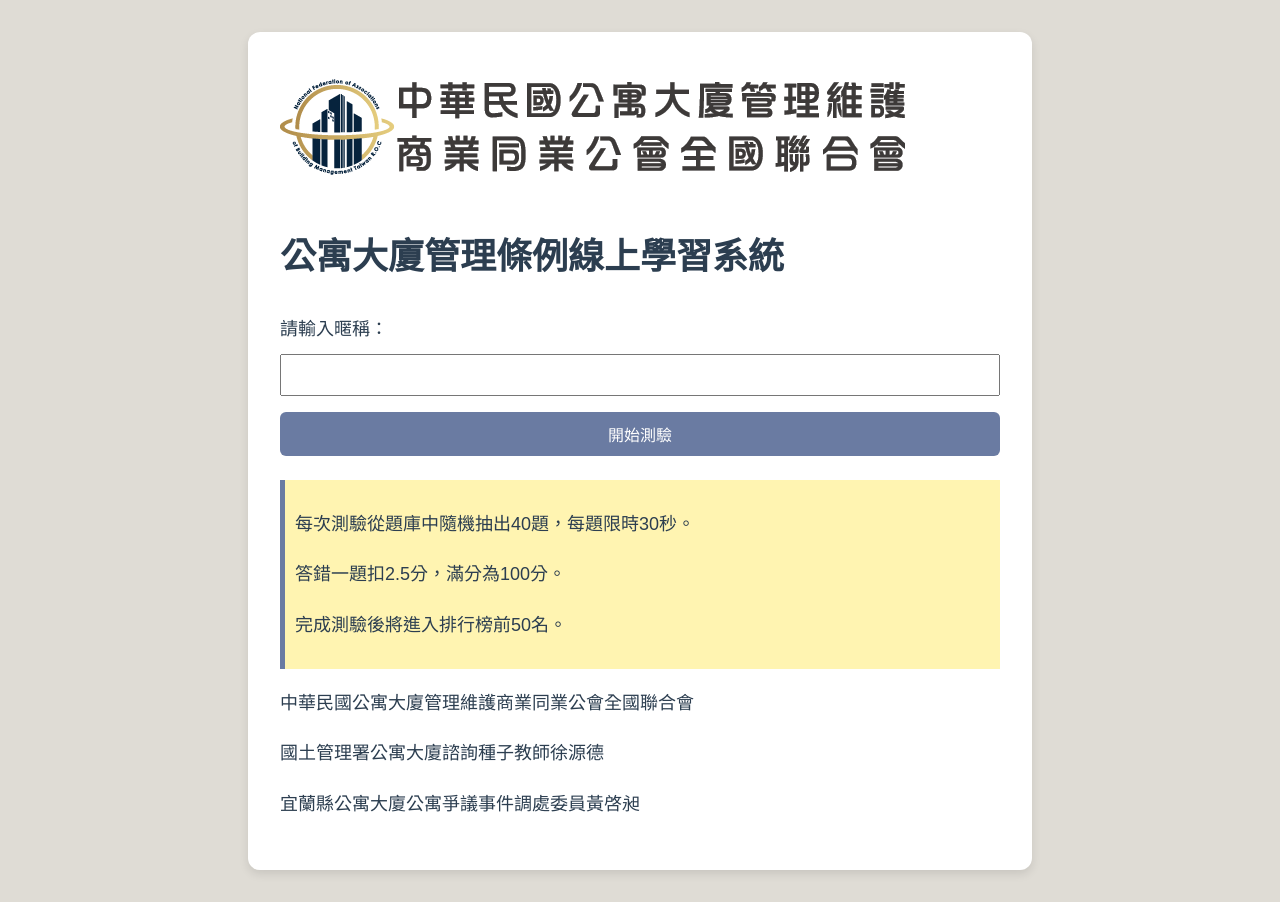
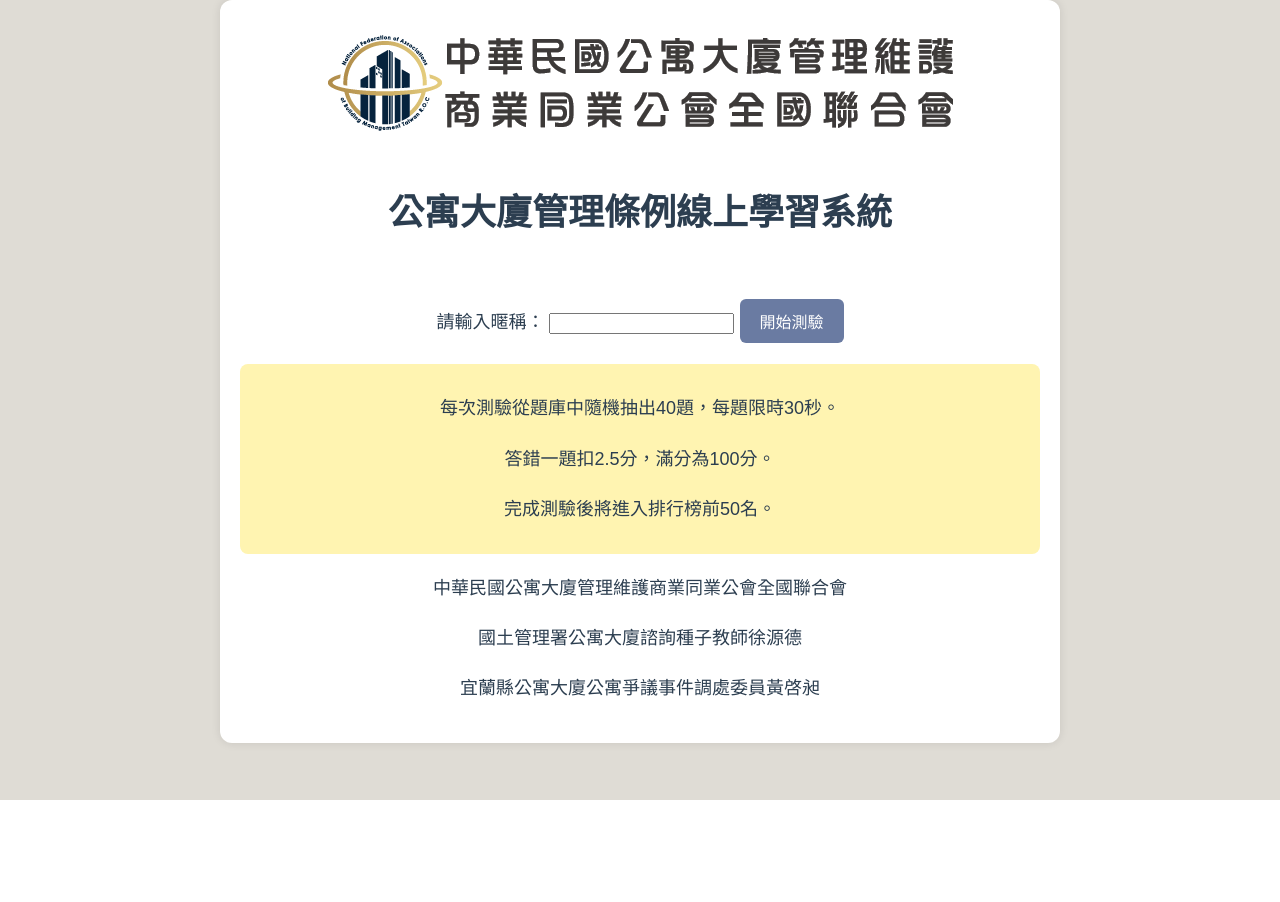
Before and after one commit to BECCA1017/quiz_system_complete, a Flask app: page / in a window 1280 px wide. After the commit the page ends 800 px from the top, so only its background shows below. Run offline with Flask 3, Linux system fonts and the light colour scheme.

Commit message:
Update style.css

```diff
--- a/static/style.css
+++ b/static/style.css
@@ -1,78 +1,56 @@
 
 body {
+    background-color: #DFDCD5;
+    font-family: "微軟正黑體", sans-serif;
+    color: #2C3E50;
     font-size: 18px;
     line-height: 1.8;
-    font-family: "微軟正黑體", "Microsoft JhengHei", sans-serif;
-    background-color: #DFDCD5;  /* 主要運行背景 */
-    color: #2C3E50;  /* 主文字顏色 */
     margin: 0;
     padding: 0;
+    text-align: center;
 }
 
 .container {
-    max-width: 720px;
-    margin: 2rem auto;
-    padding: 2rem;
-    background-color: #ffffff;
+    max-width: 800px;
+    margin: 0 auto;
+    background-color: #FFF;
+    padding: 20px;
     border-radius: 12px;
-    box-shadow: 0 4px 10px rgba(0,0,0,0.1);
+    box-shadow: 0 0 10px rgba(0,0,0,0.1);
 }
 
-h1, h2 {
-    color: #2C3E50;
+h1, h2, h3, h4, h5, h6, p, label {
+    text-align: center;
 }
 
-input[type="text"],
-input[type="password"],
-input[type="file"],
-button {
-    font-size: 1rem;
-    padding: 10px;
-    margin: 8px 0;
-    width: 100%;
-    box-sizing: border-box;
+form {
+    display: inline-block;
+    text-align: left;
+    margin-top: 20px;
+}
+
+input[type="text"], input[type="radio"] {
+    margin-bottom: 10px;
 }
 
 button {
-    background-color: #6A7BA2;  /* 按鈕與重點色 */
+    background-color: #6A7BA2;
     color: white;
+    padding: 10px 20px;
     border: none;
+    font-size: 16px;
     border-radius: 6px;
     cursor: pointer;
+    margin-top: 10px;
 }
 
 button:hover {
     background-color: #2C3E50;
 }
 
-.timer-box {
-    margin-top: 10px;
-    font-weight: bold;
+.note {
+    background-color: #FFF4B1;
+    padding: 10px;
+    border-radius: 8px;
+    margin-top: 20px;
 }
-
-.note {
-    background-color: #FFF4B1;  /* 說明區背景 */
-    padding: 10px;
-    margin-top: 1rem;
-    border-left: 5px solid #6A7BA2;
-}
-
-.error {
-    color: red;
-    font-weight: bold;
-}
-
-table {
-    width: 100%;
-    border-collapse: collapse;
-    margin-top: 1rem;
-}
-
-table, th, td {
-    border: 1px solid #ccc;
-}
-
-th, td {
-    padding: 0.5rem;
-    text-align: center;
-}
```
